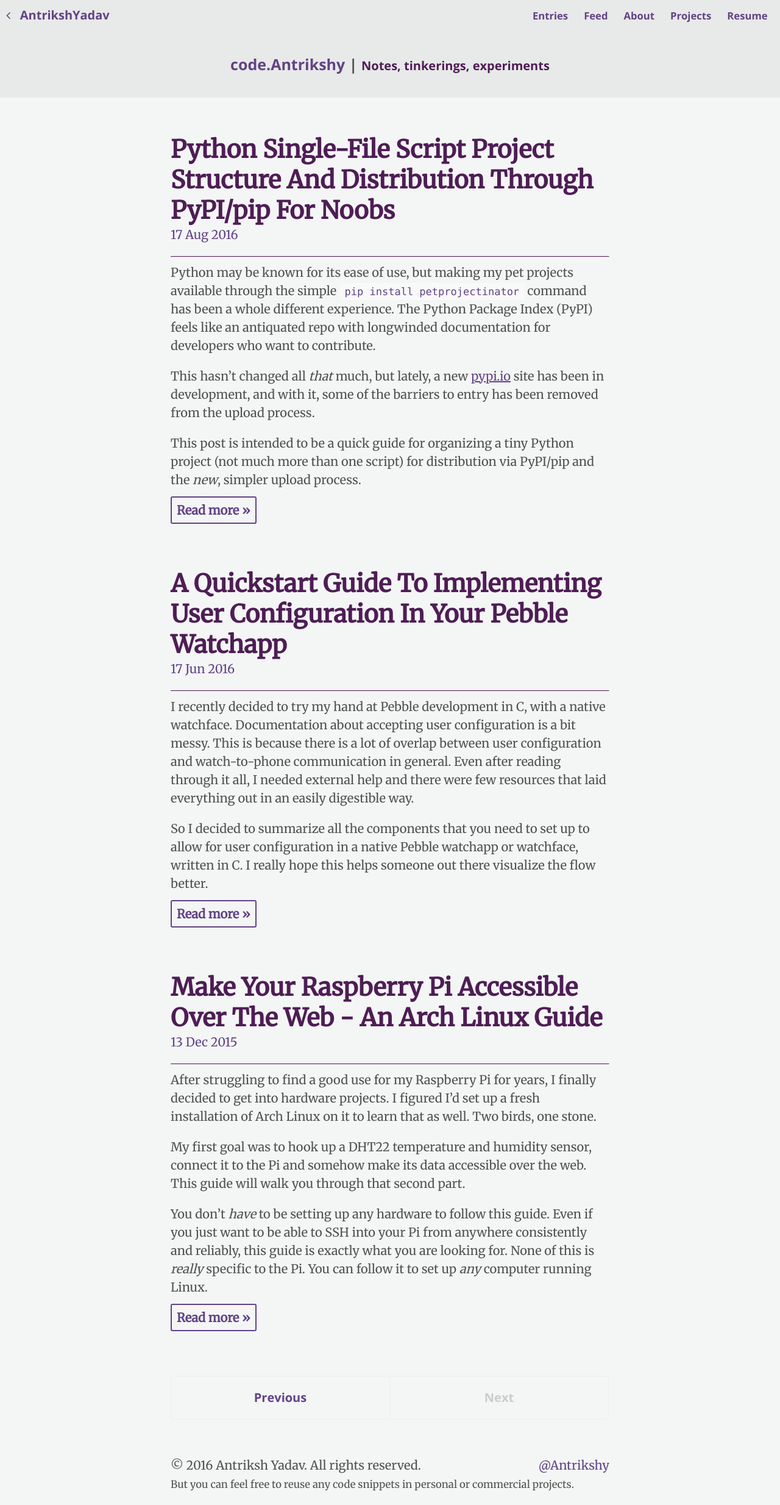
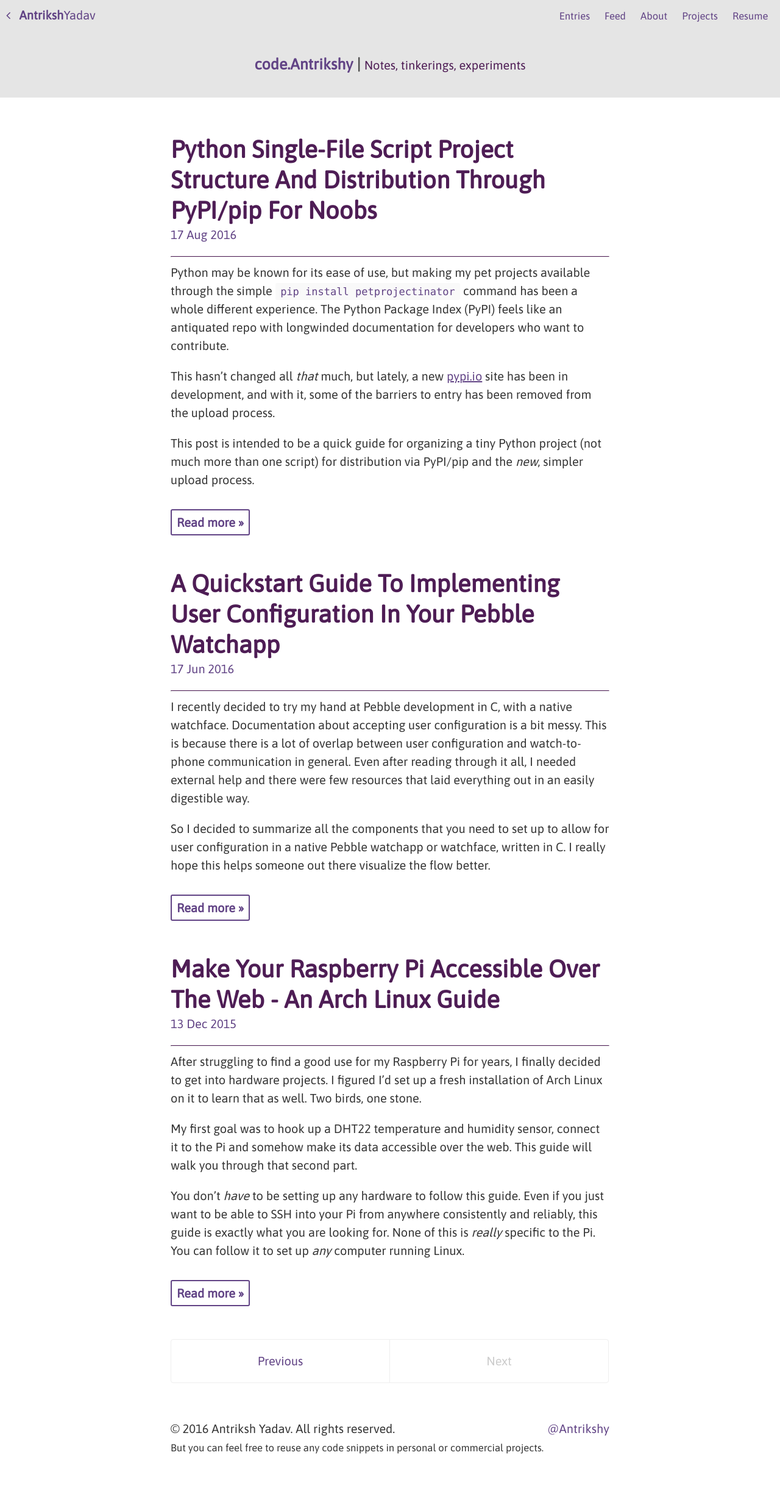
Before and after one commit to Antrikshy/antrikshy.github.io, a Jekyll site: the page built from blog/index.html, in a window 1280 px wide. Shown: the whole page at 61% size. Built offline with Jekyll 4.4.1, drawn with Linux system fonts in a browser that asks for light colours; a script that is not in the unit is left out; the list of posts is cut into pages by our own code; after the commit the page ends 2408 px from its top, so only the background shows below that.

Commit message:
Blog color and font refresh

```diff
--- a/_includes/head.html
+++ b/_includes/head.html
@@ -38,7 +38,7 @@
   <link rel="alternate" type="application/rss+xml" title="RSS" href="{{ site.baseurl }}atom.xml">
 
   <!-- Google Fonts -->
-  <link href='http://fonts.googleapis.com/css?family=Merriweather|Open+Sans:700&subset=latin,latin-ext' rel='stylesheet' type='text/css'>
+  <link href='http://fonts.googleapis.com/css?family=Asap|Bitter&subset=latin,latin-ext' rel='stylesheet' type='text/css'>
 
   <!-- Roost for notifications -->
   <script src='//cdn.goroost.com/roostjs/f778444d48ba436ebf2031b9bdd33f6e' async></script>
--- a/public/css/poole.css
+++ b/public/css/poole.css
@@ -48,7 +48,7 @@ body {
 }
 
 html {
-  font-family: "Merriweather", serif;
+  font-family: "Asap", serif;
   font-size: 16px;
   line-height: 1.5;
 }
@@ -59,8 +59,8 @@ html {
 }
 
 body {
-  color: #515151;
-  background-color: #f4f5f5;
+  color: #353535;
+  background-color: #fff;
   -webkit-text-size-adjust: 100%;
       -ms-text-size-adjust: 100%;
 }
@@ -97,7 +97,7 @@ h1, h2, h3, h4, h5, h6 {
   text-rendering: optimizeLegibility;
 }
 h1 {
-  font-family: 'Open Sans', 'Helvetica Neue' sans-serif;
+  font-family: 'Bitter', 'Helvetica Neue' sans-serif;
   font-size: 2rem;
 }
 h2 {
@@ -322,14 +322,13 @@ tbody tr:nth-child(odd) th {
  */
 
 .masthead {
-  font-family: 'Open Sans', sans-serif;
+  font-family: 'Asap', sans-serif;
   text-align: center;
   height: 8rem;
   padding-top:    1rem;
   padding-bottom: 1rem;
   margin-bottom: 3rem;
-  background-color: rgba(0,0,0,0.05);
-  position: relative;
+  background-color: rgba(0,0,0,0.10);
 }
 .masthead-title {
   padding-top: 2rem;
@@ -366,6 +365,8 @@ tbody tr:nth-child(odd) th {
   border: 2px solid;
   border-radius: 3px;
   text-decoration: none !important;
+  position: relative;
+  top: 20px;
 }
 
 .read-more-btn:hover {
@@ -432,7 +433,7 @@ tbody tr:nth-child(odd) th {
   overflow: hidden; /* clearfix */
   margin-left: -1rem;
   margin-right: -1rem;
-  font-family: 'Open Sans', 'Helvetica Neue', Arial, sans-serif;
+  font-family: 'Asap', 'Helvetica Neue', Arial, sans-serif;
   color: #ccc;
   text-align: center;
 }
```
